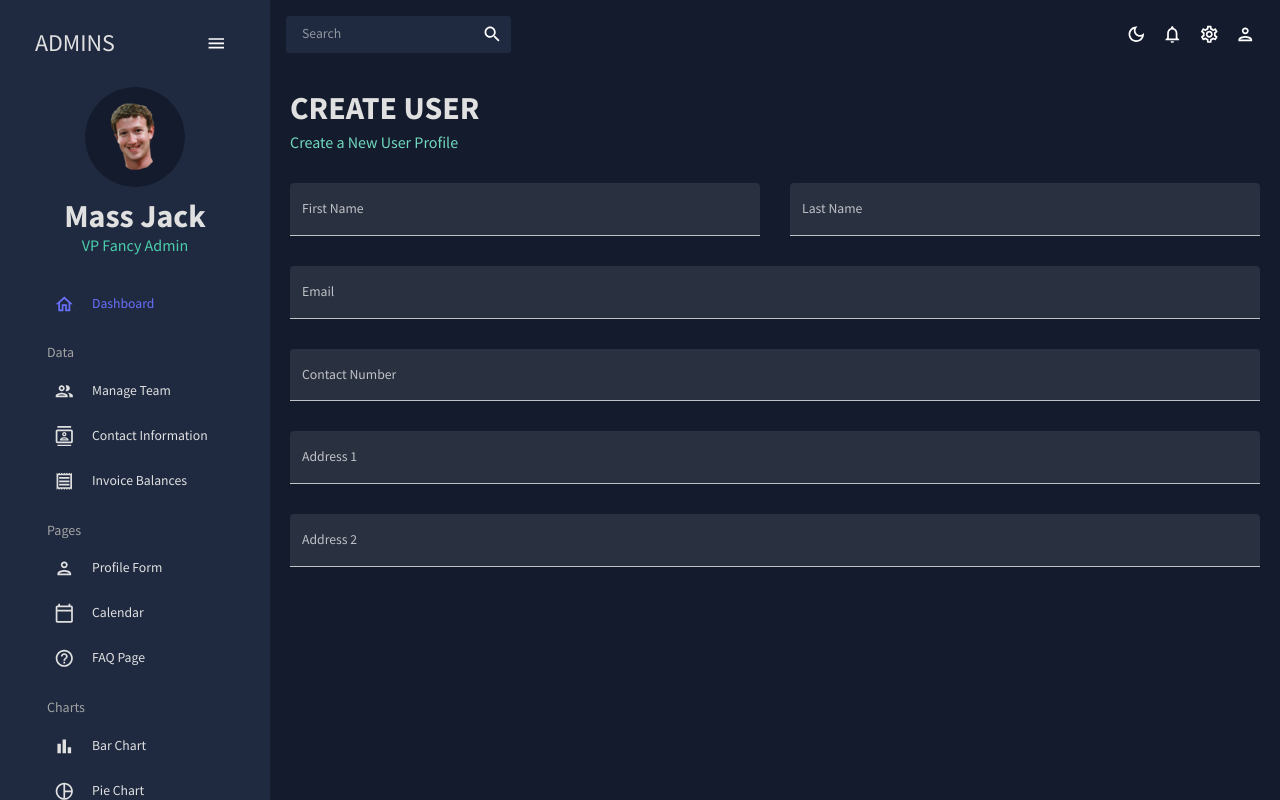
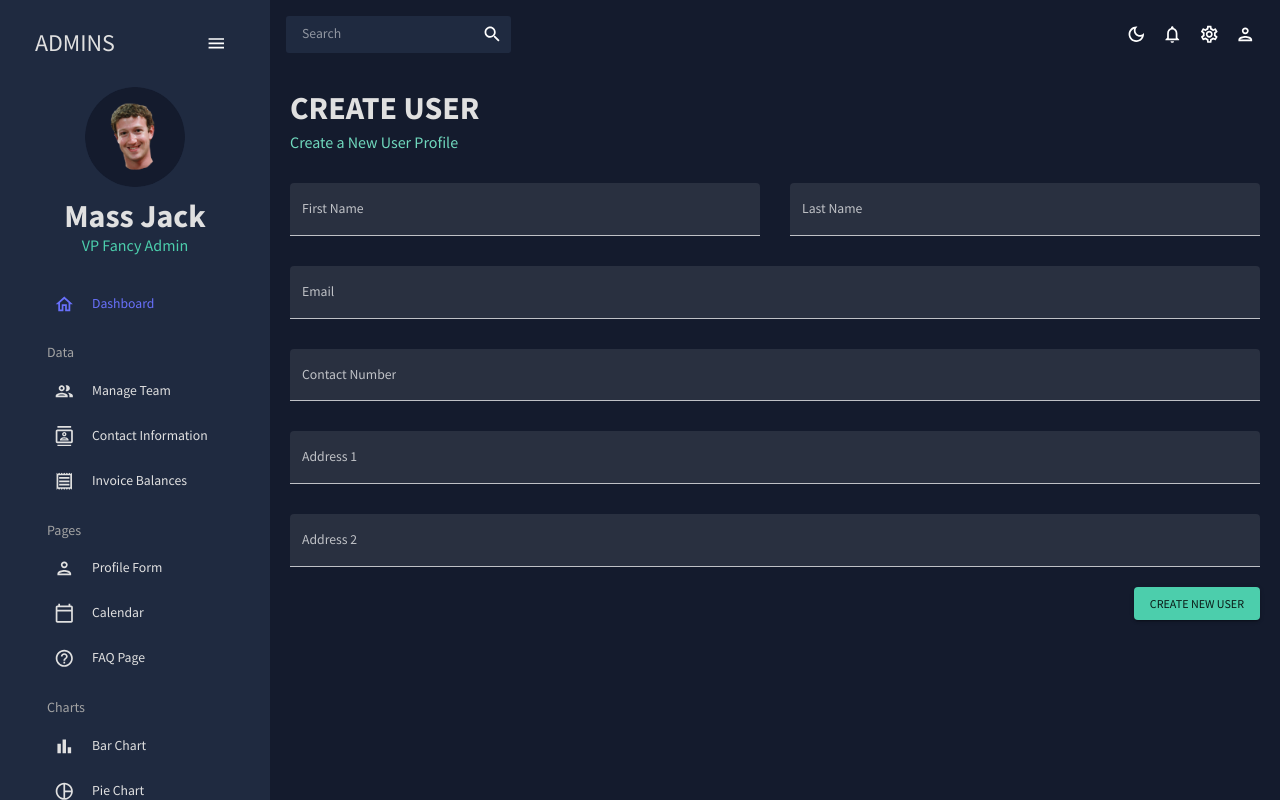
Before and after one commit to massjack1/admin-dashboard, a React (Create React App) app: page /form in a window 1280 px wide. Built offline with nearby package versions, Linux system fonts and the light colour scheme.

Commit message:
Add button to the form

```diff
--- a/src/scenes/form/index.jsx
+++ b/src/scenes/form/index.jsx
@@ -16,7 +16,7 @@
 const phoneRegExp =
 /^((\+[1-9]{1,4}[ -]?)|(\([0-9]{2,3}\)[ -]?)|([0-9]{2,4})[ -]?)*?[0-9]{3,4}[ -]?[0-9]{3,4}$/;
 
-const userSchema = yup.object().shape({
+const checkoutSchema = yup.object().shape({
     firstName: yup.string().required("required"),
     lastName: yup.string().required("required"),
     email: yup.string().email("invalid email").required("required"),
@@ -40,7 +40,7 @@
         <Formik
         onSubmit={handleFormSubmit}
         initialValues={initialValues}
-        validationSchema={userSchema}
+        validationSchema={checkoutSchema}
         >
         {({ values, errors, touched, handleBlur, handleChange, handleSubmit }) => (
             <form onSubmit={handleSubmit}>
@@ -109,7 +109,7 @@
                     onBlur={handleBlur}
                     onChange={handleChange}
                     value={values.address1}
-                    name="firstName"
+                    name="address1"
                     error={!!touched.address1 && !!errors.address1}
                     helperText={touched.address1 && errors.address1}
                     sx={{ gridColumn: "span 4" }}
@@ -128,6 +128,11 @@
                     sx={{ gridColumn: "span 4" }}
                     />
                 </Box>
+                <Box display="flex" justifyContent="end" mt="20px">
+                    <Button type="submit" color="secondary" variant="contained">
+                        Create New User
+                    </Button>
+                </Box>
             </form>
         )}
         </Formik>
```
